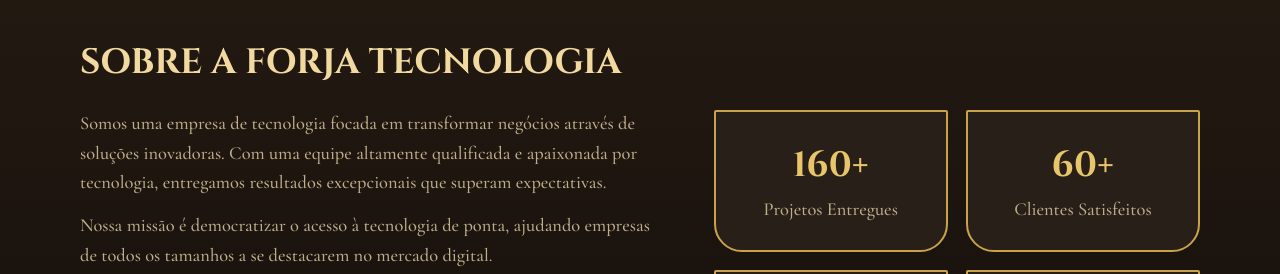
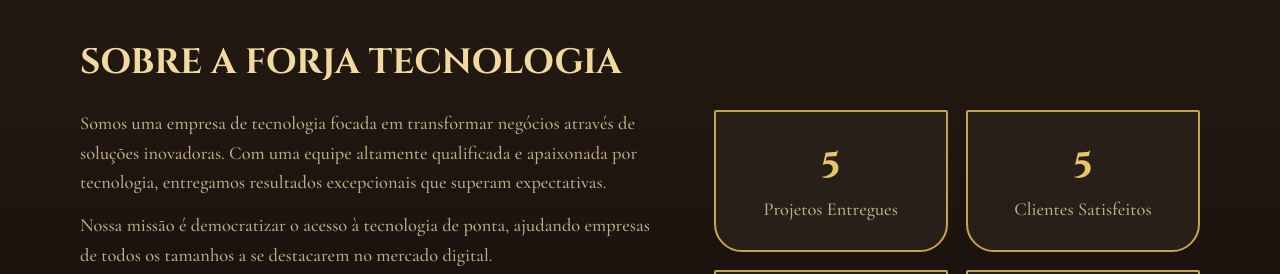
Before and after one commit to pedroleonidasdev/pedrotecnologia, a React (Create React App) app: page / in a window 1280 px wide. Shown: the part 1820-2094 px from the top of the page. Built offline with nearby package versions, Linux system fonts and the light colour scheme.

Commit message:
Atualiza números da seção Sobre

```diff
--- a/src/components/About.js
+++ b/src/components/About.js
@@ -3,8 +3,8 @@
 
 const About = () => {
   const stats = [
-    { number: '160+', label: 'Projetos Entregues' },
-    { number: '60+', label: 'Clientes Satisfeitos' },
+    { number: '5', label: 'Projetos Entregues' },
+    { number: '5', label: 'Clientes Satisfeitos' },
     { number: '3+', label: 'Anos de Experiência' },
     { number: '15+', label: 'Especialistas' }
   ];
```
